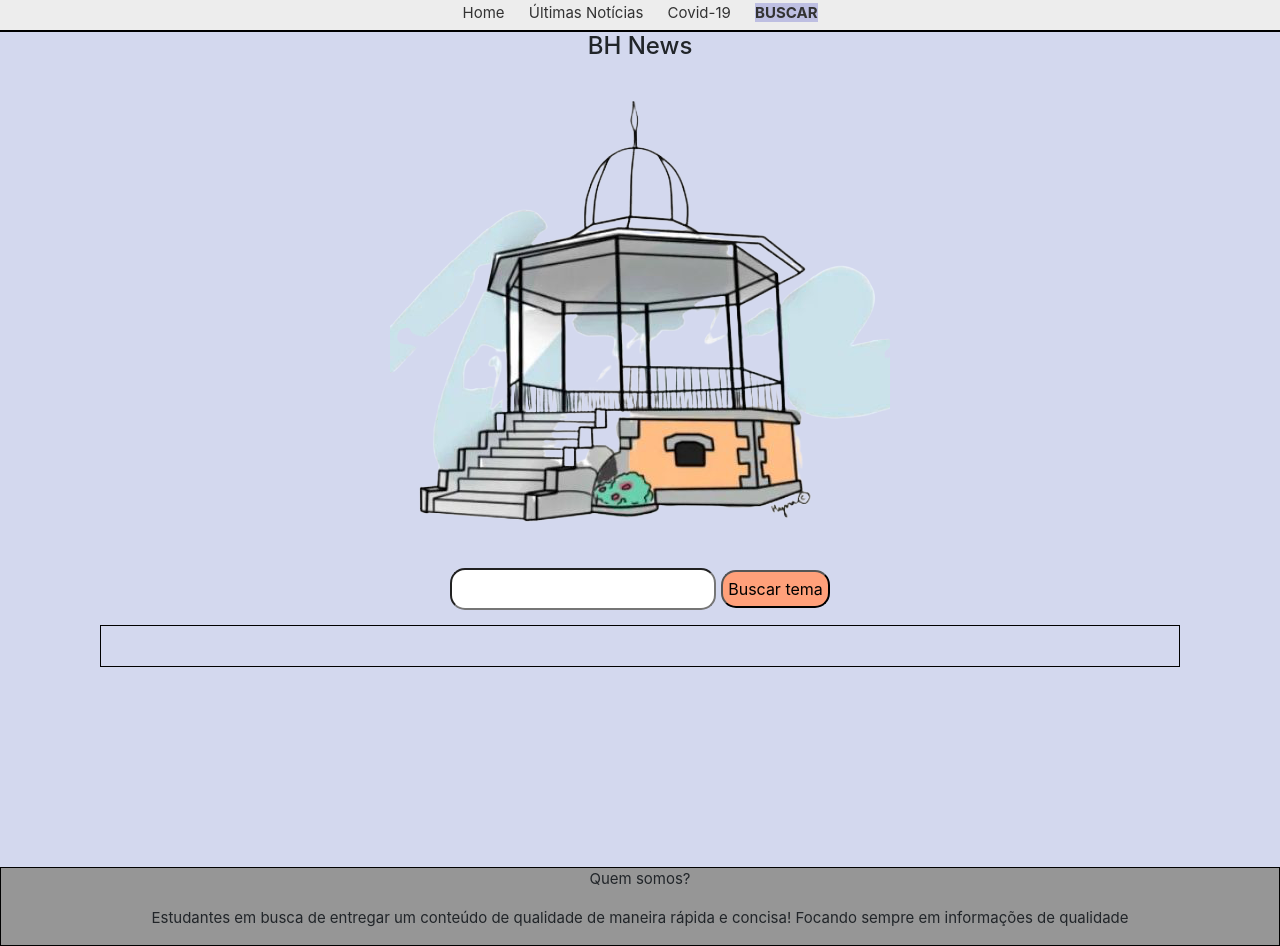
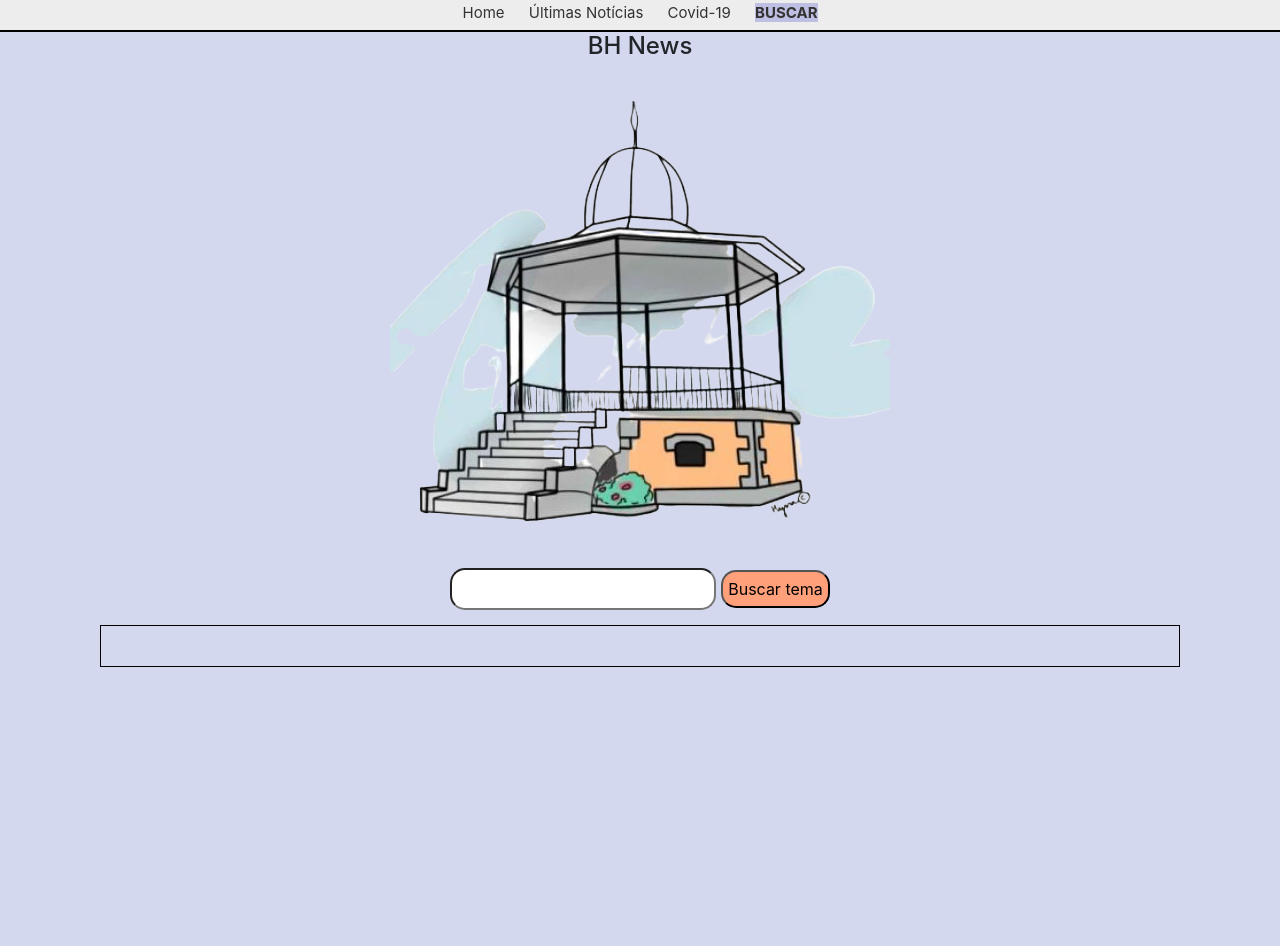
Before and after one commit to marinisz/Diw---Portal-de-Not-cia-02, a plain HTML site: page buscar.html in a window 1280 px wide. After the commit the page ends 800 px from the top, so only its background shows below. Drawn offline with nearby package versions, Linux system fonts and the light colour scheme.

Commit message:
Update buscar.html

```diff
--- a/buscar.html
+++ b/buscar.html
@@ -33,11 +33,7 @@
             </div>
         </div>
         </div>
-        <footer>
-            <p>Quem somos?</p>
-            <p>Estudantes em busca de entregar um conteúdo de qualidade de maneira rápida e concisa! Focando
-                sempre em informações de qualidade</p>
-        </footer>
+
         </div>
         </div>
         </div>
```
